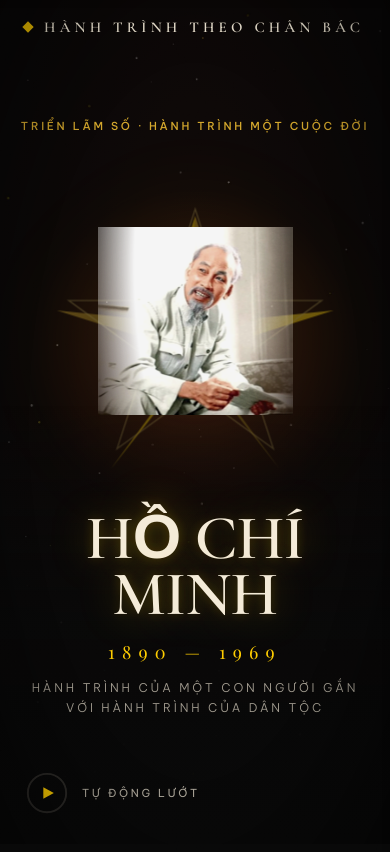
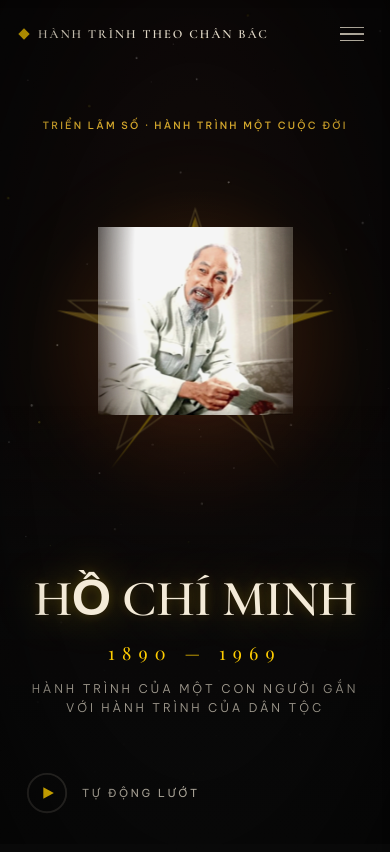
Before and after one commit to lehongquan12a08-gif/Bao-tang-Ho-Chi-Minh, a Next.js app: page / in a window 390 px wide. Shown: the top 852 px of the page. Built offline with nearby package versions, Linux system fonts and the light colour scheme.

Commit message:
Mobile: hamburger menu overlay + responsive typography tuning

```diff
--- a/app/globals.css
+++ b/app/globals.css
@@ -87,13 +87,14 @@ html.lenis body {
 
 @media (max-width: 767px) {
   .headline-mega {
-    font-size: clamp(44px, 16vw, 90px);
+    font-size: clamp(38px, 13vw, 84px);
   }
   .headline-year {
-    font-size: clamp(72px, 30vw, 150px);
+    font-size: clamp(66px, 27vw, 140px);
   }
   .eyebrow {
-    letter-spacing: 0.25em;
+    letter-spacing: 0.22em;
+    font-size: 10px;
   }
 }
 
--- a/components/Navbar.tsx
+++ b/components/Navbar.tsx
@@ -5,6 +5,7 @@ import { NAV_LINKS } from '@/data/timeline';
 
 export default function Navbar() {
   const [scrolled, setScrolled] = useState(false);
+  const [open, setOpen] = useState(false);
 
   useEffect(() => {
     const onScroll = () => setScrolled(window.scrollY > 40);
@@ -13,27 +14,37 @@ export default function Navbar() {
     return () => window.removeEventListener('scroll', onScroll);
   }, []);
 
+  // Lock body scroll while the mobile menu is open.
+  useEffect(() => {
+    document.body.style.overflow = open ? 'hidden' : '';
+    return () => {
+      document.body.style.overflow = '';
+    };
+  }, [open]);
+
   return (
     <nav
       className={[
         'fixed inset-x-0 top-0 z-[100] transition-all duration-500',
-        scrolled
+        scrolled || open
           ? 'bg-[rgba(8,8,8,0.65)] backdrop-blur-[12px] border-b border-white/[0.08]'
           : 'bg-transparent border-b border-transparent',
       ].join(' ')}
     >
-      <div className="mx-auto flex max-w-[1600px] items-center justify-between px-6 py-4 md:px-10">
+      <div className="mx-auto flex max-w-[1600px] items-center justify-between px-5 py-4 md:px-10">
         <a
           href="#hero"
-          className="group flex items-center gap-3"
+          className="group flex items-center gap-2.5"
           aria-label="Về đầu trang"
+          onClick={() => setOpen(false)}
         >
           <span className="inline-block h-2 w-2 rotate-45 bg-vn-gold transition-transform duration-500 group-hover:rotate-[135deg]" />
-          <span className="font-display text-[15px] font-semibold uppercase tracking-[0.28em] text-vn-ivory md:text-[16px]">
+          <span className="font-display text-[12.5px] font-semibold uppercase tracking-[0.16em] text-vn-ivory sm:text-[15px] sm:tracking-[0.28em]">
             Hành trình theo chân Bác
           </span>
         </a>
 
+        {/* desktop links */}
         <ul className="hidden items-center gap-9 md:flex">
           {NAV_LINKS.map((link) => (
             <li key={link.href}>
@@ -47,6 +58,60 @@ export default function Navbar() {
             </li>
           ))}
         </ul>
+
+        {/* mobile hamburger */}
+        <button
+          type="button"
+          onClick={() => setOpen((v) => !v)}
+          aria-label={open ? 'Đóng menu' : 'Mở menu'}
+          aria-expanded={open}
+          className="relative z-[110] flex h-9 w-9 flex-col items-center justify-center gap-[5px] md:hidden"
+        >
+          <span
+            className={[
+              'block h-[1.5px] w-6 bg-vn-ivory transition-all duration-300',
+              open ? 'translate-y-[6.5px] rotate-45' : '',
+            ].join(' ')}
+          />
+          <span
+            className={[
+              'block h-[1.5px] w-6 bg-vn-ivory transition-all duration-300',
+              open ? 'opacity-0' : 'opacity-100',
+            ].join(' ')}
+          />
+          <span
+            className={[
+              'block h-[1.5px] w-6 bg-vn-ivory transition-all duration-300',
+              open ? '-translate-y-[6.5px] -rotate-45' : '',
+            ].join(' ')}
+          />
+        </button>
+      </div>
+
+      {/* mobile overlay menu */}
+      <div
+        className={[
+          'fixed inset-0 z-[105] flex flex-col items-center justify-center gap-8 bg-[rgba(8,8,8,0.96)] backdrop-blur-md transition-all duration-500 md:hidden',
+          open ? 'pointer-events-auto opacity-100' : 'pointer-events-none opacity-0',
+        ].join(' ')}
+      >
+        {NAV_LINKS.map((link, i) => (
+          <a
+            key={link.href}
+            href={link.href}
+            onClick={() => setOpen(false)}
+            className="font-display text-2xl uppercase tracking-[0.22em] text-vn-ivory/90 transition-colors duration-300 hover:text-vn-gold"
+            style={{
+              transitionDelay: open ? `${100 + i * 60}ms` : '0ms',
+              transform: open ? 'translateY(0)' : 'translateY(14px)',
+              opacity: open ? 1 : 0,
+            }}
+          >
+            {link.label}
+          </a>
+        ))}
+        <span className="mt-6 h-px w-16 bg-vn-gold-antique/50" />
+        <p className="eyebrow text-vn-gold-antique">1890 — 1969</p>
       </div>
     </nav>
   );
```
